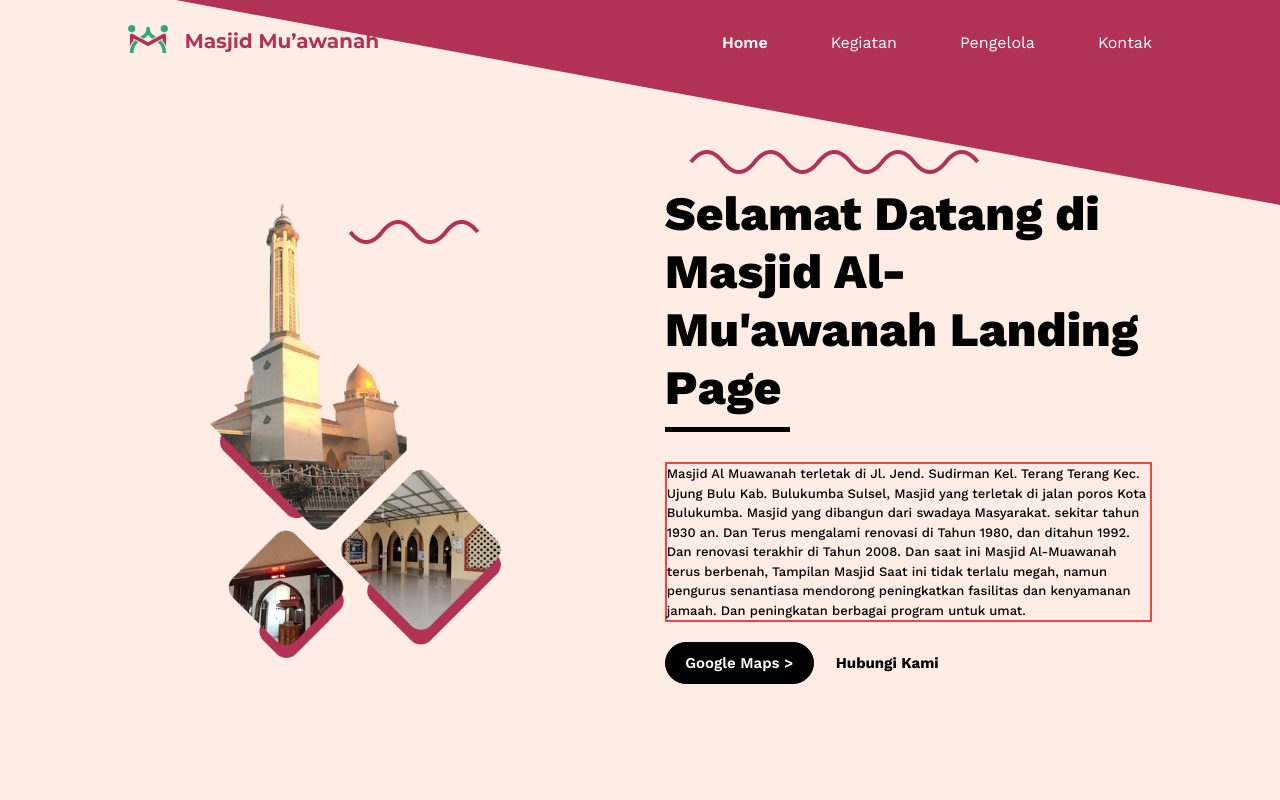
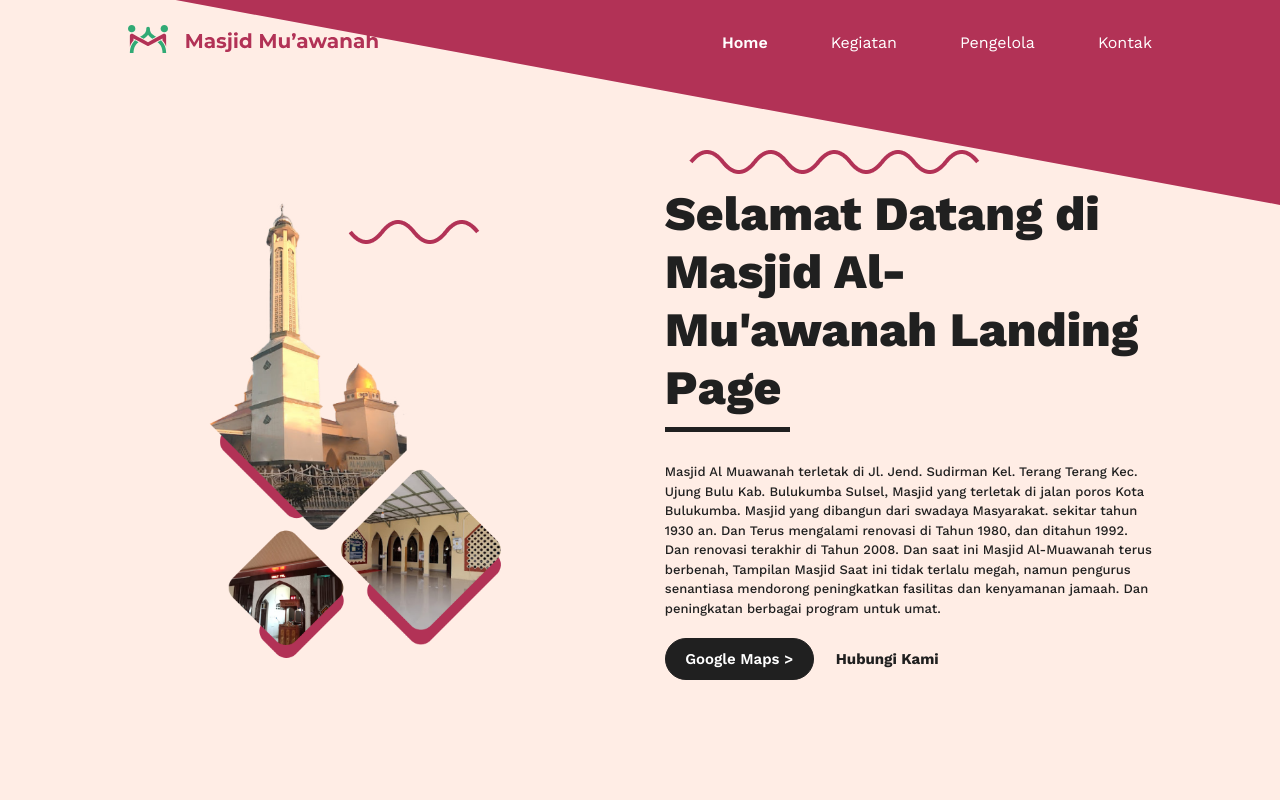
Before and after one commit to kreindo/mosque-template-one, a Next.js app: page / in a window 1280 px wide. Shown: the top 800 px of the page. Built offline with nearby package versions, Linux system fonts and the light colour scheme.

Commit message:
SPA & kegiatan page adjustment

```diff
--- a/components/Heading/MapnContact/index.jsx
+++ b/components/Heading/MapnContact/index.jsx
@@ -3,12 +3,12 @@ const Index = () => {
   return (
     <div className="flex items-center mt-[20px]">
       <Button
-        className="mr-[22px] text-white font-semibold text-[15px] bg-black w-[149px] h-[42px] rounded-full hover:bg-warna-secondary-hijau border border-black transition-all"
+        className="mr-[22px] text-white font-semibold text-[15px] bg-warna-hitam w-[149px] h-[42px] rounded-full hover:bg-warna-secondary-hijau border border-warna-hitam transition-all"
         name="Google Maps >"
         link={'https://goo.gl/maps/7pU4u5Ci3GCqHUeT6'}
       />
       <Button
-        className="font-bold text-[15px] text-black"
+        className="font-bold text-[15px] text-warna-hitam"
         name="Hubungi Kami"
         link={'/Kontak'}
       />
--- a/components/Heading/index.jsx
+++ b/components/Heading/index.jsx
@@ -2,11 +2,11 @@ import MapnContact from './MapnContact';const Index = (props) => {
   const { className, children, withButton, title } = props;
   return (
     <div className={`flex flex-col lg:w-[70%] justify-center ${className}`}>
-      <h1 className="font-extrabold text-[48px] md:text-[48px] mb-[10px] leading-[50px] xl:text-[48px] xl:leading-[58px]">
+      <h1 className="text-warna-hitam font-extrabold text-[48px] md:text-[48px] mb-[10px] leading-[50px] xl:text-[48px] xl:leading-[58px]">
         {title}
       </h1>
-      <div className="w-[125px] lg:w-[125px] h-[5px] bg-[black]"></div>
-      <p className="border-2 border-red-500 font-medium text-[13px] mt-[30px] lg:text-[14]">
+      <div className="w-[125px] lg:w-[125px] h-[5px] bg-warna-hitam"></div>
+      <p className="text-warna-hitam font-medium text-[13px] mt-[30px] lg:text-[14]">
         {children}
       </p>
       {withButton ? <MapnContact /> : null}
--- a/components/PageTemplate/index.jsx
+++ b/components/PageTemplate/index.jsx
@@ -1,5 +1,4 @@
-import ImageBox from '../ImageBox';
-import Heading from '../Heading';
+import ImageBox from '../ImageBox';import Heading from '../Heading';
 import { ImageDatas } from '../Misc/ImageDatas';
 const Index = (props) => {
   const datas = ImageDatas;
--- a/components/PengelolaBox/index.jsx
+++ b/components/PengelolaBox/index.jsx
@@ -1,12 +1,13 @@
-import { FaInstagram, FaFacebookSquare, FaWhatsapp } from 'react-icons/fa';import Image from 'next/image';
+import { FaInstagram, FaFacebookSquare, FaWhatsapp } from 'react-icons/fa';
+import Image from 'next/image';
 export const PengelolaBox = ({ name, occupation, children }) => {
   return (
-    <div className="shadow-md shadow-black-10">
-      <div className="border-2 border-blue-500 p-10 mt-[50px] flex flex-col justify-center items-center gap-10">
-        <div className="border-2 border-blue-500 flex flex-col items-center gap-6 sm:flex-row">
-          <div className="border-2 border-green-500 relative w-40 h-40 sm:h-[20rem]">
+    <div className="relative shadow-lg shadow-red-500 w-[800px] h-[200px] border-2 border-blue-500">
+      <div className="absolute mt-[50px] flex flex-col justify-center items-center gap-10 border-2 border-red-800">
+        <div className="border-2 border-cyan-500 flex flex-col items-center gap-2 sm:flex-row">
+          <div className="border-2 border-green-500 relative w-[300px] h-[300px] sm:h-[7rem]">
             <Image
-              className="rounded-full sm:rounded-none"
+              className="rounded-full"
               src={'https://picsum.photos/id/233/400/400?grayscale'}
               alt={'image'}
               layout={'fill'}
@@ -14,13 +15,12 @@ export const PengelolaBox = ({ name, occupation, children }) => {
             />
           </div>
           <div className="flex flex-col">
-            <div className="flex flex-col sm:flex-row items-center justify-center">
+            <div className="flex flex-col sm:flex-col items-center justify-center sm:items-start">
+              <h1 className="text-md text-gray-500">{occupation}</h1>
               <h1 className="text-lg font-bold">{name}</h1>
-              <span className="sm:block hidden mx-1 text-2xl">&bull;</span>
-              <h2 className="text-md text-gray-400">{occupation}</h2>
             </div>
             <div className="mb-10">
-              <p className="sm:text-center">{children}</p>
+              <p className="text-center sm:text-start">{children}</p>
             </div>
             <div className="flex justify-center items-center gap-10 sm:gap-[126px]">
               <FaFacebookSquare size={30} />
--- a/components/SPA/Pengelola/index.jsx
+++ b/components/SPA/Pengelola/index.jsx
@@ -1,4 +1,5 @@
-import PageTemplate from '../../../components/PageTemplate';import { PengelolaBox } from '../../PengelolaBox';
+import PageTemplate from '../../../components/PageTemplate';
+import { PengelolaBox } from '../../PengelolaBox';
 const Index = ({ id }) => {
   return (
     <div id={id}>
@@ -12,18 +13,20 @@ const Index = ({ id }) => {
         inilah yang menjadi motivasi bagi pengurus masjid Al-Muawanah
         Terang-Terang Bulukumba yang terus memanjakan jamaahnya dengan berbagai
         program dan fasilitas yang disiapkan.
+        <div className="border-2 border-yellow-500 grid grid-cols-1 sm:grid-cols-2 gap-10">
           <PengelolaBox name={'Drs.H.Najamuddin,M.Pd.I'} occupation={'Ketua'}>
-          Lorem ipsum dolor sit, amet consectetur adipisicing elit. Porro, fuga.
-          Sapiente quia itaque suscipit iusto et maxime ipsa veniam, iure nemo
-          magni assumenda repellendus atque praesentium est voluptas ut aperiam.
+            Lorem ipsum dolor sit, amet consectetur adipisicing elit. Porro,
+            fuga. Sapiente quia itaque suscipit iusto et maxime ipsa veniam,
+            iure nemo magni assumenda repellendus atque praesentium est voluptas
+            ut aperiam.
           </PengelolaBox>
-        <PengelolaBox
+          {/* <PengelolaBox
             name={'Drs.H.Muh.Djabir Beddu, M.Pd.I'}
             occupation={'Wakil Ketua'}
           >
-          Lorem ipsum dolor sit, amet consectetur adipisicing elit. Perferendis,
-          delectus asperiores. Consequuntur illo necessitatibus, hic molestias
-          molestiae rem est ut optio? Nihil, quidem.
+            Lorem ipsum dolor sit, amet consectetur adipisicing elit.
+            Perferendis, delectus asperiores. Consequuntur illo necessitatibus,
+            hic molestias molestiae rem est ut optio? Nihil, quidem.
           </PengelolaBox>
           <PengelolaBox name={'Drs.Mardianto,MM.Pd'} occupation={'Sekretaris'}>
             Lorem ipsum dolor sit amet consectetur, adipisicing elit. At soluta
@@ -32,7 +35,8 @@ const Index = ({ id }) => {
           <PengelolaBox name={'H.Darmawan Sonda, SE'} occupation={'Bendahara'}>
             Lorem ipsum dolor sit amet consectetur, adipisicing elit. At soluta
             qui dolores nemo autem? Impedit quos autem voluptas labore nihil?
-        </PengelolaBox>
+          </PengelolaBox> */}
+        </div>
       </PageTemplate>
     </div>
   );
--- a/tailwind.config.js
+++ b/tailwind.config.js
@@ -8,6 +8,7 @@ module.exports = {
     extend: {
       colors: {
         'warna-primary-maroon': '#B23256',
+        'warna-hitam': '#202020',
         'warna-secondary-hijau': '#31AA75',
         'warna-layouting': '#ededed',
       },
```
Lines whose indentation alone changed are shown as unchanged.
